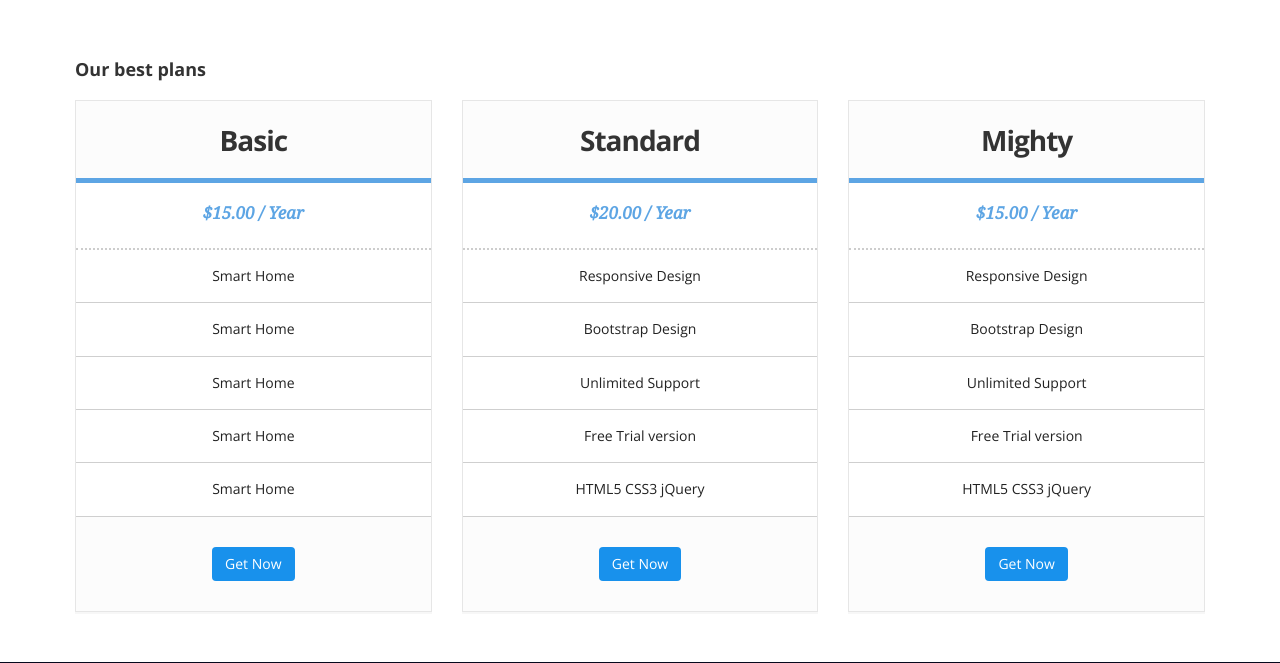
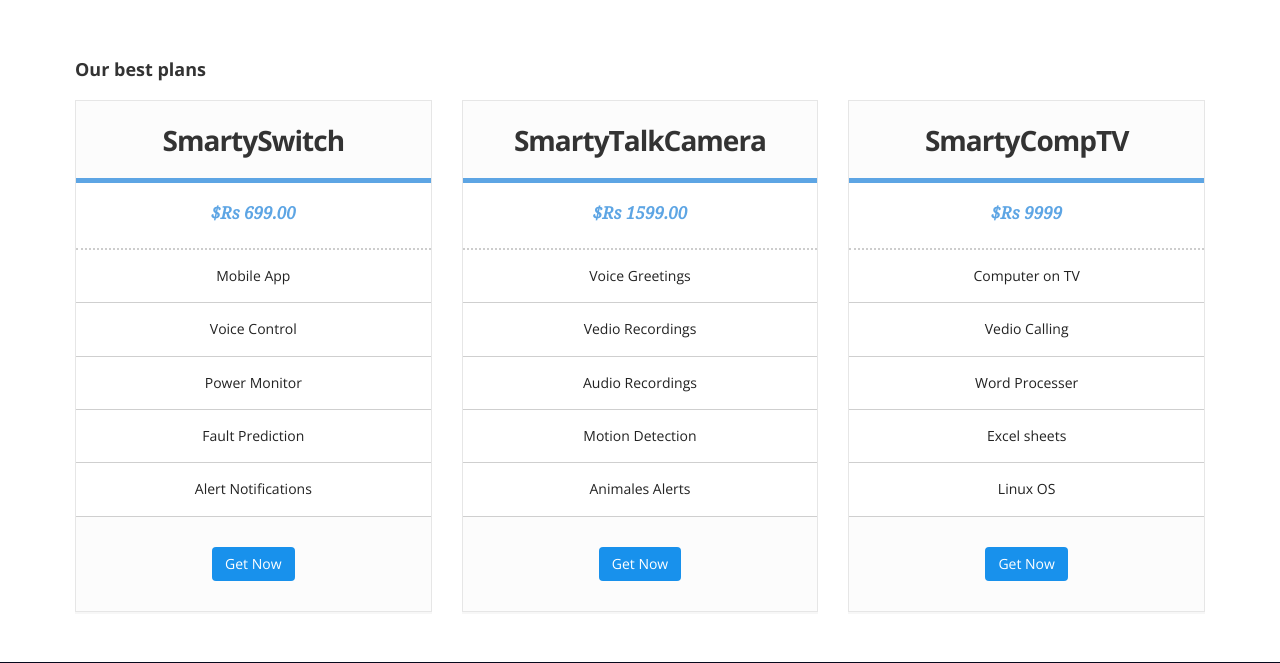
Before and after one commit to PiltiSmart/Piltiwebsite, a PHP site: page /pricing.php in a window 1280 px wide. Shown: the part 70-733 px from the top of the page. Run offline with PHP 8.4, Linux system fonts and the light colour scheme; some libraries are stand-ins or nearby versions.

Commit message:
Updated Price page

```diff
--- a/pricing.php
+++ b/pricing.php
@@ -57,18 +57,18 @@
 			<div class="col-lg-4">
 				<div class="pricing-box-item">
 					<div class="pricing-heading">
-						<h3><strong>Basic</strong></h3>
+						<h3><strong>SmartySwitch</strong></h3>
 					</div>
 					<div class="pricing-terms">
-						<h6>&#36;15.00 / Year</h6>
+						<h6>&#36;Rs 699.00</h6>
 					</div>
 					<div class="pricing-container">
 						<ul>
-							<li><i class="icon-ok"></i> Smart Home</li>
-							<li><i class="icon-ok"></i> Smart Home</li>
-							<li><i class="icon-ok"></i> Smart Home</li>
-							<li><i class="icon-ok"></i> Smart Home</li>
-							<li><i class="icon-ok"></i> Smart Home</li>
+							<li><i class="icon-ok"></i> Mobile App </li>
+							<li><i class="icon-ok"></i> Voice Control </li>
+							<li><i class="icon-ok"></i> Power Monitor </li>
+							<li><i class="icon-ok"></i> Fault Prediction </li>
+							<li><i class="icon-ok"></i> Alert Notifications </li>
 						</ul>
 					</div>
 					<div class="pricing-action">
@@ -79,18 +79,18 @@
 			<div class="col-lg-4">
 				<div class="pricing-box-item">
 					<div class="pricing-heading">
-						<h3><strong>Standard</strong></h3>
+						<h3><strong>SmartyTalkCamera</strong></h3>
 					</div>
 					<div class="pricing-terms">
-						<h6>&#36;20.00 / Year</h6>
+						<h6>&#36;Rs 1599.00</h6>
 					</div>
 					<div class="pricing-container">
 						<ul>
-							<li><i class="icon-ok"></i> Responsive Design</li>
-							<li><i class="icon-ok"></i> Bootstrap Design</li>
-							<li><i class="icon-ok"></i> Unlimited Support</li>
-							<li><i class="icon-ok"></i> Free Trial version</li>
-							<li><i class="icon-ok"></i> HTML5 CSS3 jQuery</li>
+							<li><i class="icon-ok"></i> Voice Greetings </li>
+							<li><i class="icon-ok"></i> Vedio Recordings </li>
+							<li><i class="icon-ok"></i> Audio Recordings </li>
+							<li><i class="icon-ok"></i> Motion Detection </li>
+							<li><i class="icon-ok"></i> Animales Alerts </li>
 						</ul>
 					</div>
 					<div class="pricing-action">
@@ -101,18 +101,18 @@
 			<div class="col-lg-4">
 				<div class="pricing-box-item">
 					<div class="pricing-heading">
-						<h3><strong>Mighty</strong></h3>
+						<h3><strong>SmartyCompTV</strong></h3>
 					</div>
 					<div class="pricing-terms">
-						<h6>&#36;15.00 / Year</h6>
+						<h6>&#36;Rs 9999</h6>
 					</div>
 					<div class="pricing-container">
 						<ul>
-							<li><i class="icon-ok"></i> Responsive Design</li>
-							<li><i class="icon-ok"></i> Bootstrap Design</li>
-							<li><i class="icon-ok"></i> Unlimited Support</li>
-							<li><i class="icon-ok"></i> Free Trial version</li>
-							<li><i class="icon-ok"></i> HTML5 CSS3 jQuery</li>
+							<li><i class="icon-ok"></i> Computer on TV </li>
+							<li><i class="icon-ok"></i> Vedio Calling </li>
+							<li><i class="icon-ok"></i> Word Processer</li>
+							<li><i class="icon-ok"></i> Excel sheets</li>
+							<li><i class="icon-ok"></i> Linux OS</li>
 						</ul>
 					</div>
 					<div class="pricing-action">
```
